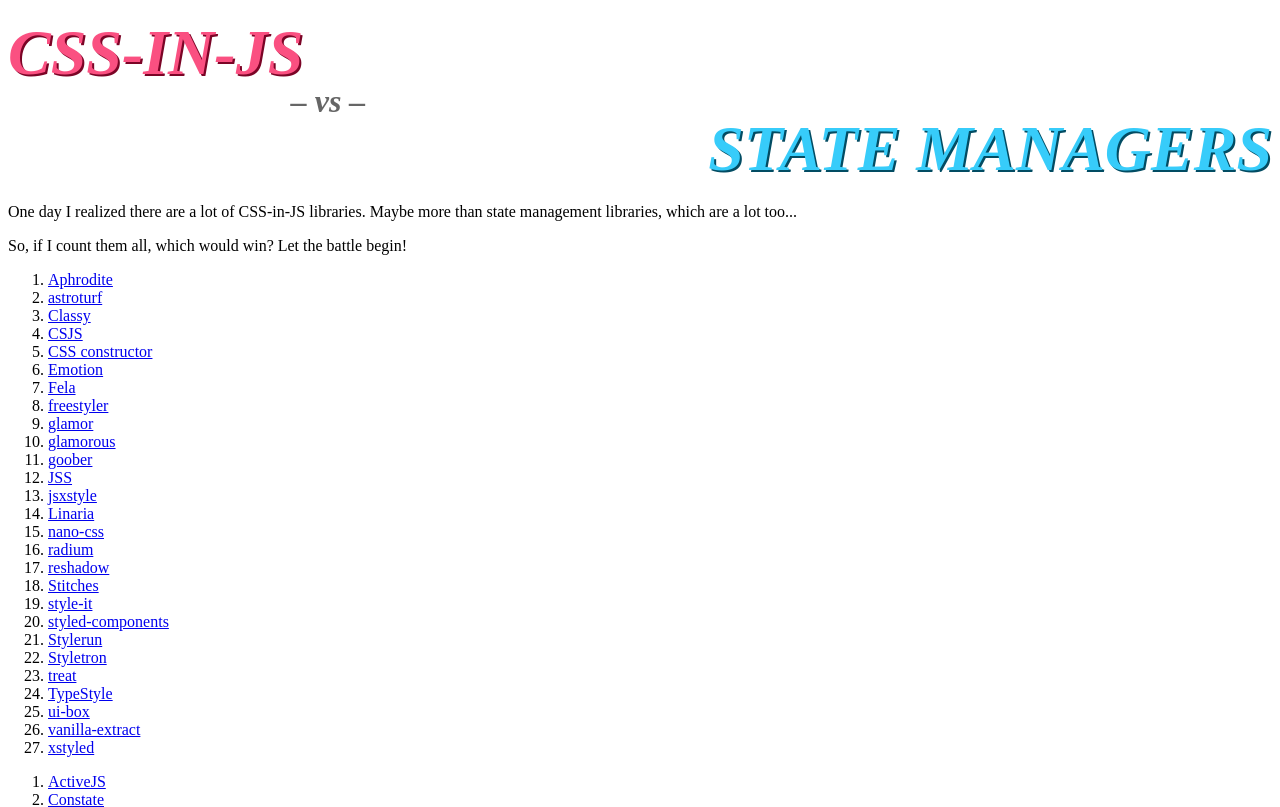
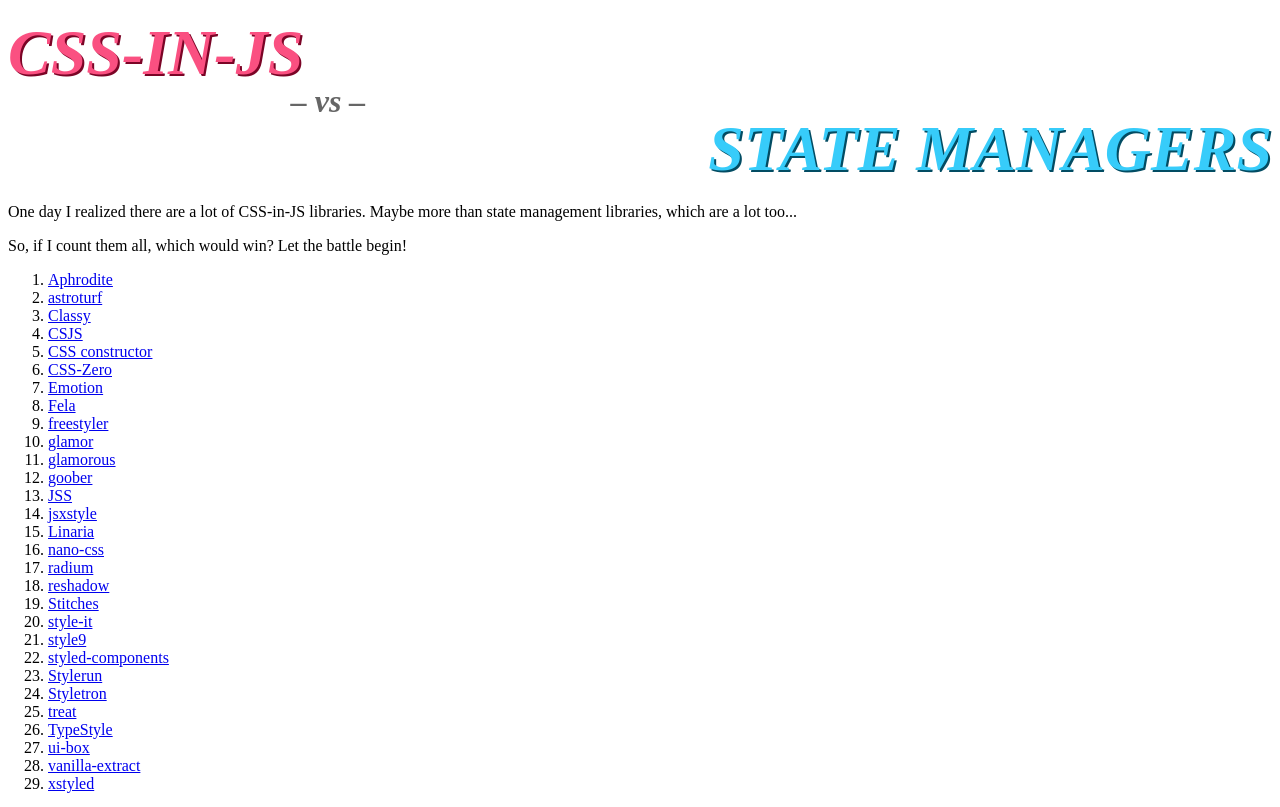
Before and after one commit to 44px/css-in-js-vs-state-managers, a Next.js app: page / in a window 1280 px wide. Shown: the top 807 px of the page. Built offline with nearby package versions, Linux system fonts and the light colour scheme.

Commit message:
Add CSSZero and style9

```diff
--- a/src/data.ts
+++ b/src/data.ts
@@ -8,6 +8,7 @@
   { label: 'astroturf', url: 'https://github.com/4Catalyzer/astroturf' },
   { label: 'Classy', url: 'https://inturn.github.io/classy/' },
   { label: 'CSJS', url: 'https://github.com/rtsao/csjs' },
+  { label: 'CSS-Zero', url: 'https://github.com/CraigCav/css-zero' },
   {
     label: 'CSS constructor',
     url: 'https://github.com/siddharthkp/css-constructor',
@@ -25,6 +26,7 @@
   { label: 'radium', url: 'https://formidable.com/open-source/radium/' },
   { label: 'reshadow', url: 'https://reshadow.dev/' },
   { label: 'Stitches', url: 'https://stitches.dev/' },
+  { label: 'style9', url: 'https://github.com/johanholmerin/style9' },
   { label: 'style-it', url: 'https://github.com/buildbreakdo/style-it' },
   { label: 'styled-components', url: 'https://styled-components.com/' },
   { label: 'Stylerun', url: 'https://artalar.github.io/stylerun/' },
```
